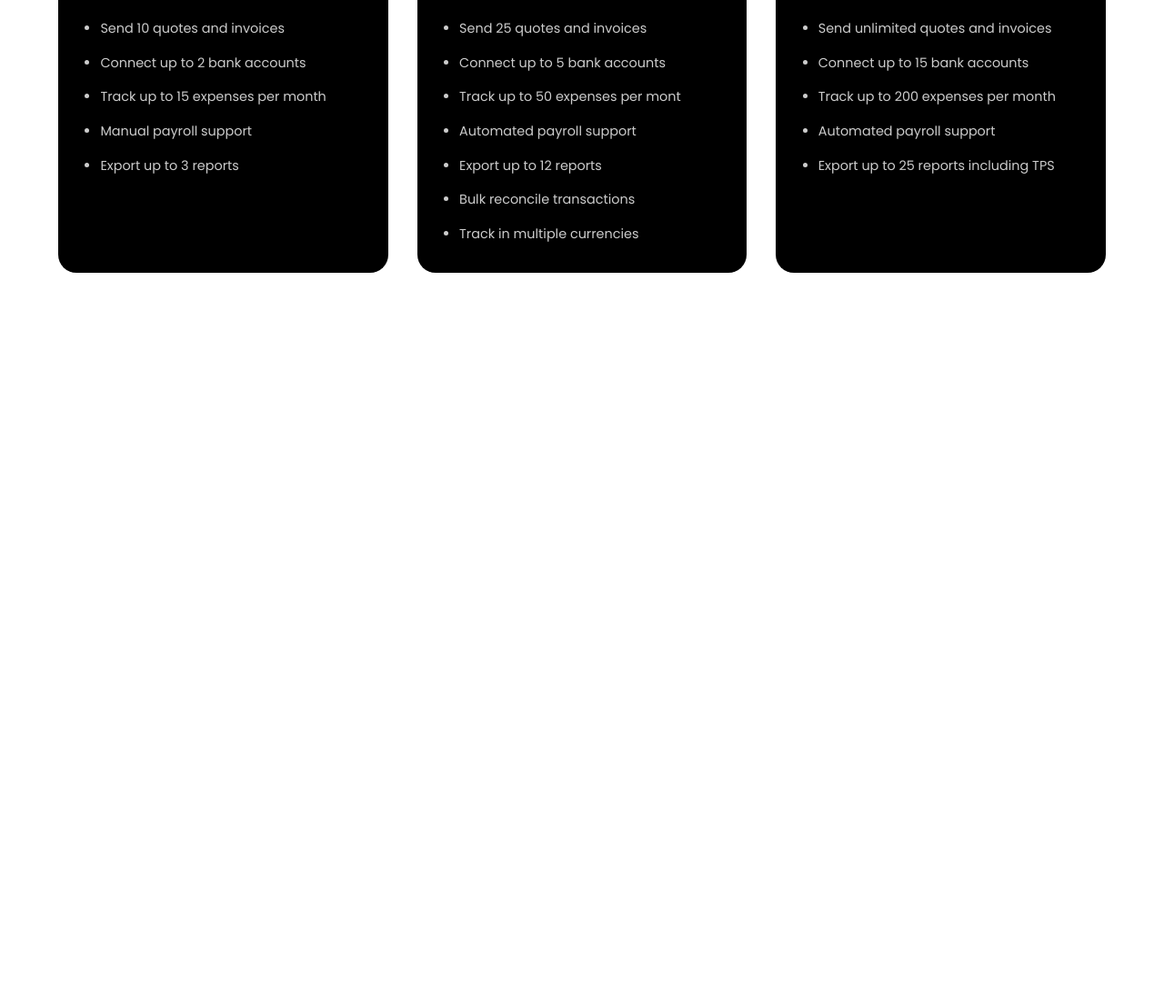
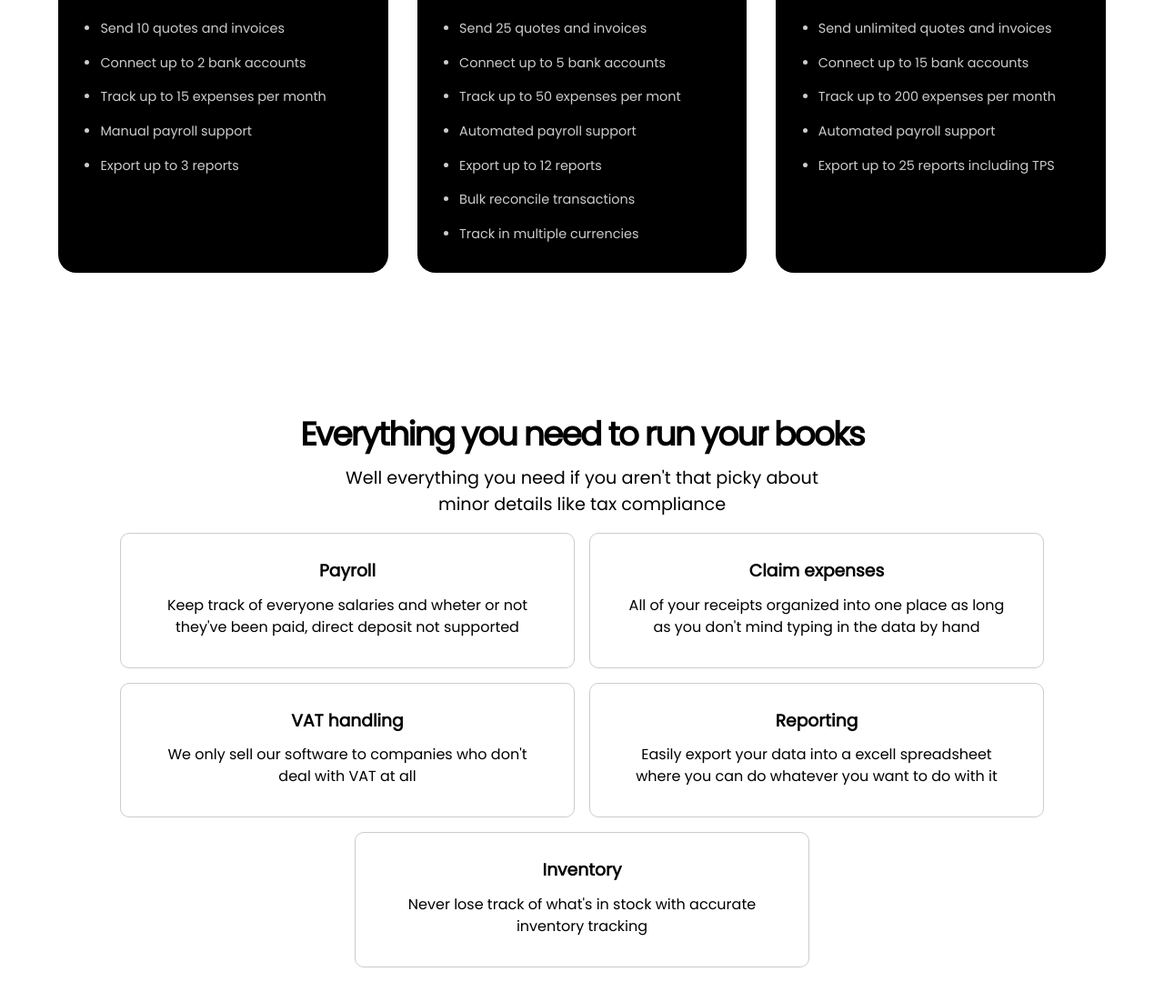
Before and after one commit to LongTangGithub/Frontend, a plain HTML site: page CSS/Flexbox/Project/index.html in a window 1280 px wide. Shown: the part 1054-2156 px from the top of the page at 91% size. Before the commit the page ends 1354 px from the top, so only its background shows below. Drawn offline with Linux system fonts and the light colour scheme.

Commit message:
Features Section Completed

```diff
--- a/CSS/Flexbox/Project/index.html
+++ b/CSS/Flexbox/Project/index.html
@@ -76,9 +76,48 @@
                     <li>Automated payroll support</li>
                     <li>Export up to 25 reports including TPS</li>
                 </ul>
-
             </div>
         </div>
     </section>
+
+    <section class="features container">
+        <h2 class="features__title">Everything you need to run your books</h2>
+        <p class="features__description">
+            Well everything you need if you aren't that picky about minor details like tax compliance
+        </p>
+        <div class="features__container">
+            <div class="features__box">
+                <h3 class="features__box-title">Payroll</h3>
+                <p class="features__box-description">
+                    Keep track of everyone salaries and wheter or not they've been paid, direct deposit not supported
+                </p>
+            </div>
+            <div class="features__box">
+                <h3 class="features__box-title">Claim expenses</h3>
+                <p class="features__box-description">
+                    All of your receipts organized into one place as long as you don't mind typing in the data by hand
+                </p>
+            </div>
+            <div class="features__box">
+                <h3 class="features__box-title">VAT handling</h3>
+                <p class="features__box-description">
+                    We only sell our software to companies who don't deal with VAT at all
+                </p>
+            </div>
+            <div class="features__box">
+                <h3 class="features__box-title">Reporting</h3>
+                <p class="features__box-description">
+                    Easily export your data into a excell spreadsheet where you can do whatever you want to do with it
+                </p>
+            </div>
+            <div class="features__box">
+                <h3 class="features__box-title">Inventory</h3>
+                <p class="features__box-description">
+                    Never lose track of what's in stock with accurate inventory tracking
+                </p>
+            </div>
+        </div>
+        <div style="height: 100dvh"></div>
+    </section>
 </body>
 </html>
--- a/CSS/Flexbox/Project/styles.css
+++ b/CSS/Flexbox/Project/styles.css
@@ -157,6 +157,46 @@ button{
     color: #ccc;
 }
 
+/* Features */
+.features {
+    margin-top: 10rem;
+    text-align: center;
+}
+
+.features__title {
+    font-size: 2.25rem;
+    letter-spacing: -0.05em;
+    line-height: 1;
+}
+
+.features__description {
+    font-size: 1.2rem;
+    max-width: 45ch;
+    margin: 1rem auto;
+}
+
+.features__container {
+    display: flex;
+    flex-wrap: wrap;
+    justify-content: center;
+    gap: 1rem;
+}
+
+.features__box {
+    border: 1px solid #ccc;
+    padding: 2rem;
+    border-radius: 10px;
+    width: 500px;
+}
+
+.features__box-title{
+    line-height: 1;
+}
+
+.features__box-description{
+    margin-top: 1rem;
+}
+
 /* Utility Class */
 .btn{
     text-decoration: none;
```
